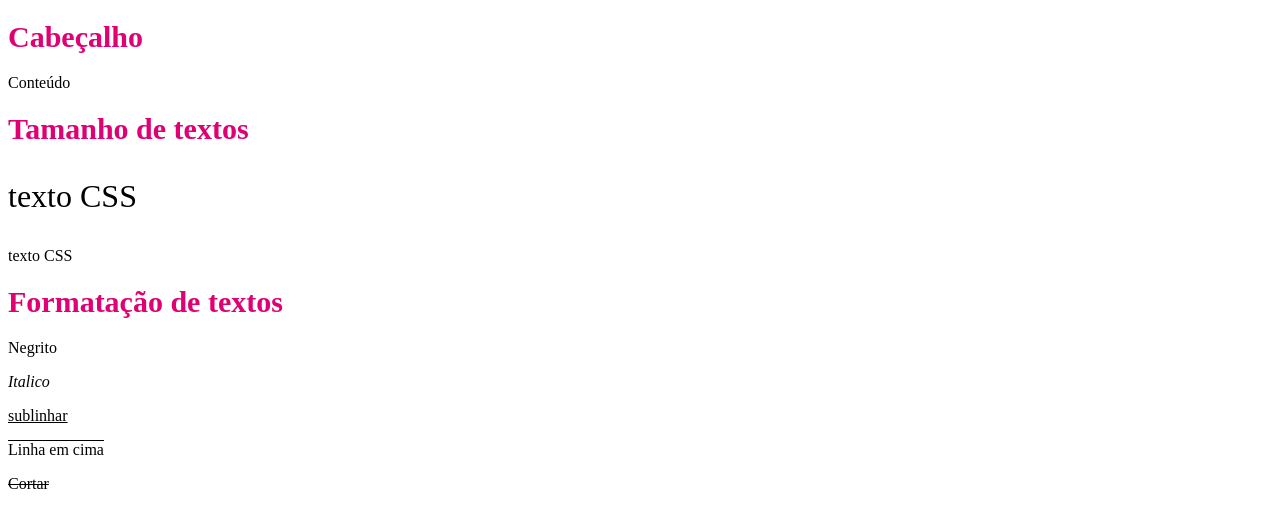
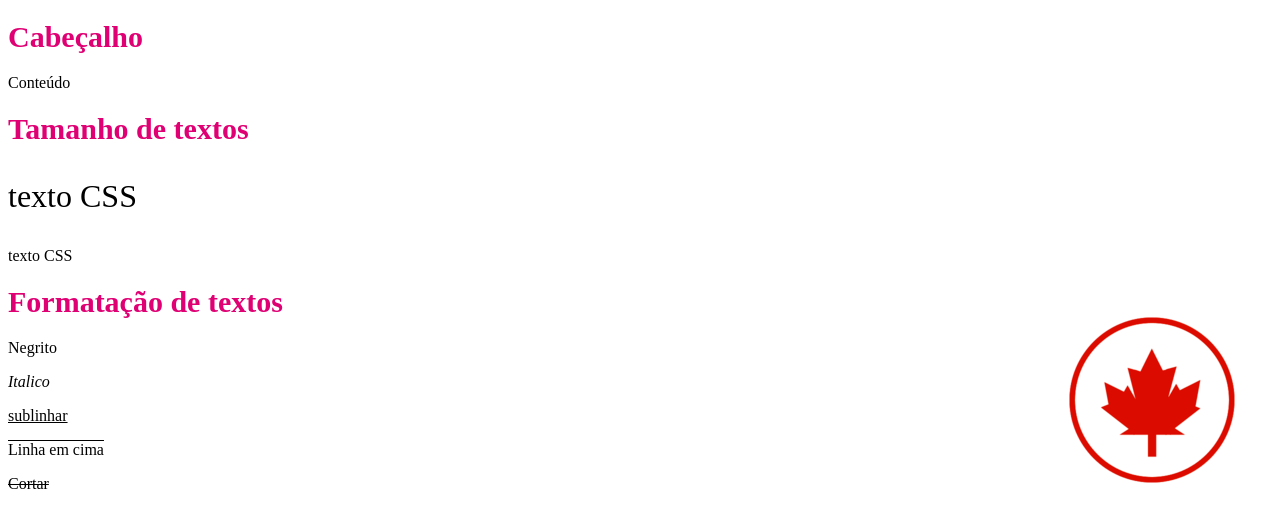
Before and after one commit to ThamyrisCabralArraes/fontes-e-cores, a plain HTML site: page index.html in a window 1280 px wide. Drawn offline with Linux system fonts and the light colour scheme.

Commit message:
final de formatação

```diff
--- a/style.css
+++ b/style.css
@@ -1,3 +1,14 @@
+body {
+    /* atalho:  background: url(CA.png) no-repeat fixed center */
+    background-image: url(CA.png);
+    background-repeat: no-repeat;
+    /* repeat x - horizontal, repeat y - vertical, repeat - repetir varias vezes na tela toda */
+    background-attachment: fixed;
+    background-position: right center; /* bottom -> em baixo, top em cima, left, right */
+    /* background-color: rgb(246, 235, 221); */
+    /* pode colocar foto somente no h1 */
+    /* Para usar cor com imagem-> background: red url(CA.png) no-repeat fixed center */
+}
 .pai {
     font-size: 16px;
 }
```
Also changed, not shown: CA.png (added).
